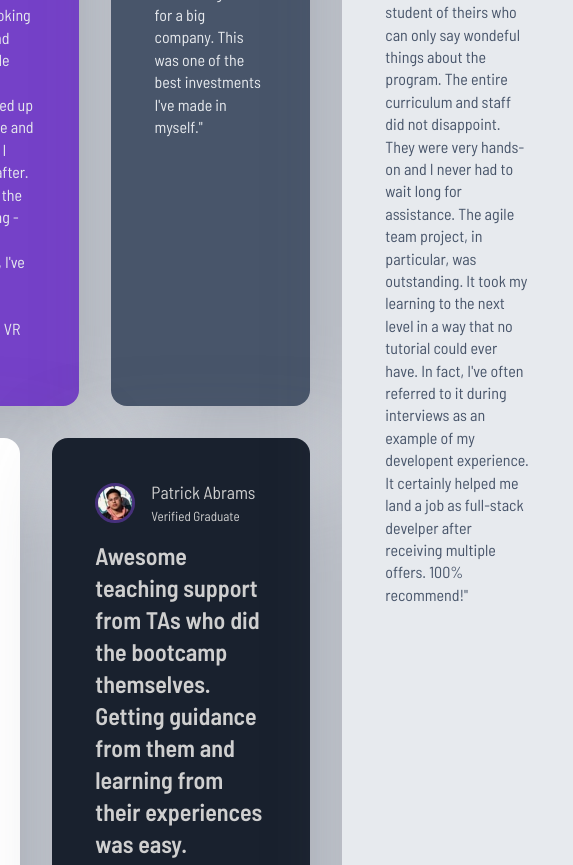
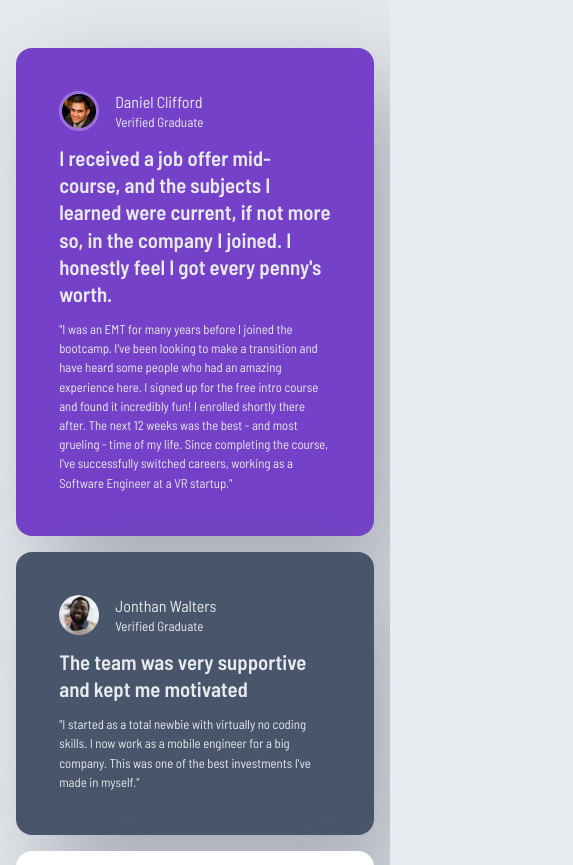
Before and after one commit to YoussefTK35/testimonials-grid-section, a plain HTML site: page index.html in a window 390 px wide. Shown: the top 865 px of the page, 573 px wide, since content can reach past the window. Drawn offline with Linux system fonts and the light colour scheme.

Commit message:
finishing responsive design

```diff
--- a/index.html
+++ b/index.html
@@ -17,6 +17,7 @@
 <body>
   <div class="grid-container">
     <div class="grid-item" id="daniel">
+      <img id="quotes" src="images/bg-pattern-quotation.svg">
       <div class="profile">
         <img src="images/image-daniel.jpg" alt="daniel" style="border: 3px solid hsl(264, 82%, 80%, .5);">
         <div>
@@ -26,7 +27,7 @@
       </div>
       <p class="heading-content">I received a job offer mid-course, and the subjects I learned were current, if not more so, in the company I joined. I honestly feel I got every penny's worth.</p>
       <p class="main-content">"I was an EMT for many years before I joined the bootcamp. I've been looking to make a transition and have heard some people who had an amazing experience here. I signed up for the free intro course and found it incredibly fun! I enrolled shortly there after. The next 12 weeks was the best - and most grueling - time of my life. Since completing the course, I've successfully switched careers, working as a Software Engineer at a VR startup."</p>
-      <img id="quotes" src="images/bg-pattern-quotation.svg">
+
     </div>
 
     <div class="grid-item" id="jonathan">
--- a/style.css
+++ b/style.css
@@ -30,9 +30,11 @@ body {
     padding: 2.7rem;
 }
 #daniel {
+    position: relative;
     grid-area: daniel;
     background-color: hsl(263, 55%, 52%);
     color: hsl(214, 17%, 92%);
+    z-index: -1;
 }
 #jonathan {
     grid-area: jonathan;
@@ -71,6 +73,7 @@ body {
 }
 
 .heading-content {
+    z-index: 1;
     font-size: 1.5rem;
     font-weight: 600;
     margin-top: 1rem;
@@ -83,5 +86,65 @@ body {
     line-height: 1.4rem;
 }
 #quotes {
-    display: none;
+    z-index: -1;
+    width: 20%;
+    opacity: 0.75;
+    position: absolute;
+    right: 5rem;
+    top: 0;
 }
+
+@media (max-width:1300px){
+    body {
+        height: auto;
+        align-items: flex-start;
+    }
+    .grid-container {
+        grid-template-columns: 1fr 1fr;
+        grid-template-rows: 1fr 1fr 1fr 1fr;
+        grid-template-areas: "daniel jonathan""daniel jeanette""patrick kira""patrick kira";
+    }
+}
+
+@media (max-width:870px){
+    .grid-container {
+        display: flex;
+        align-items: center;
+        flex-direction: column;
+        margin: 1rem;
+        margin-top: 3rem;
+        margin-bottom: 3rem;
+        gap: 1rem;
+    }
+    .grid-item {
+        flex: 1;
+        max-width: 500px;
+    }
+    #quotes {
+        display: none;
+    }
+    .full-name {
+        font-size: 1rem;
+        margin-bottom: 0.2rem;
+    }
+
+    .heading-content {
+        font-size: 1.3rem;
+        font-weight: 600;
+        margin-top: 0.8rem;
+        margin-bottom: 0.8rem;
+        line-height: 1.7rem;
+    }
+
+    .main-content {
+        font-size: 0.8rem;
+        line-height: 1.2rem;
+    }
+}
+
+@media (max-height:875px){
+    body {
+        height: auto;
+        align-items: flex-start;
+    }
+}
```
